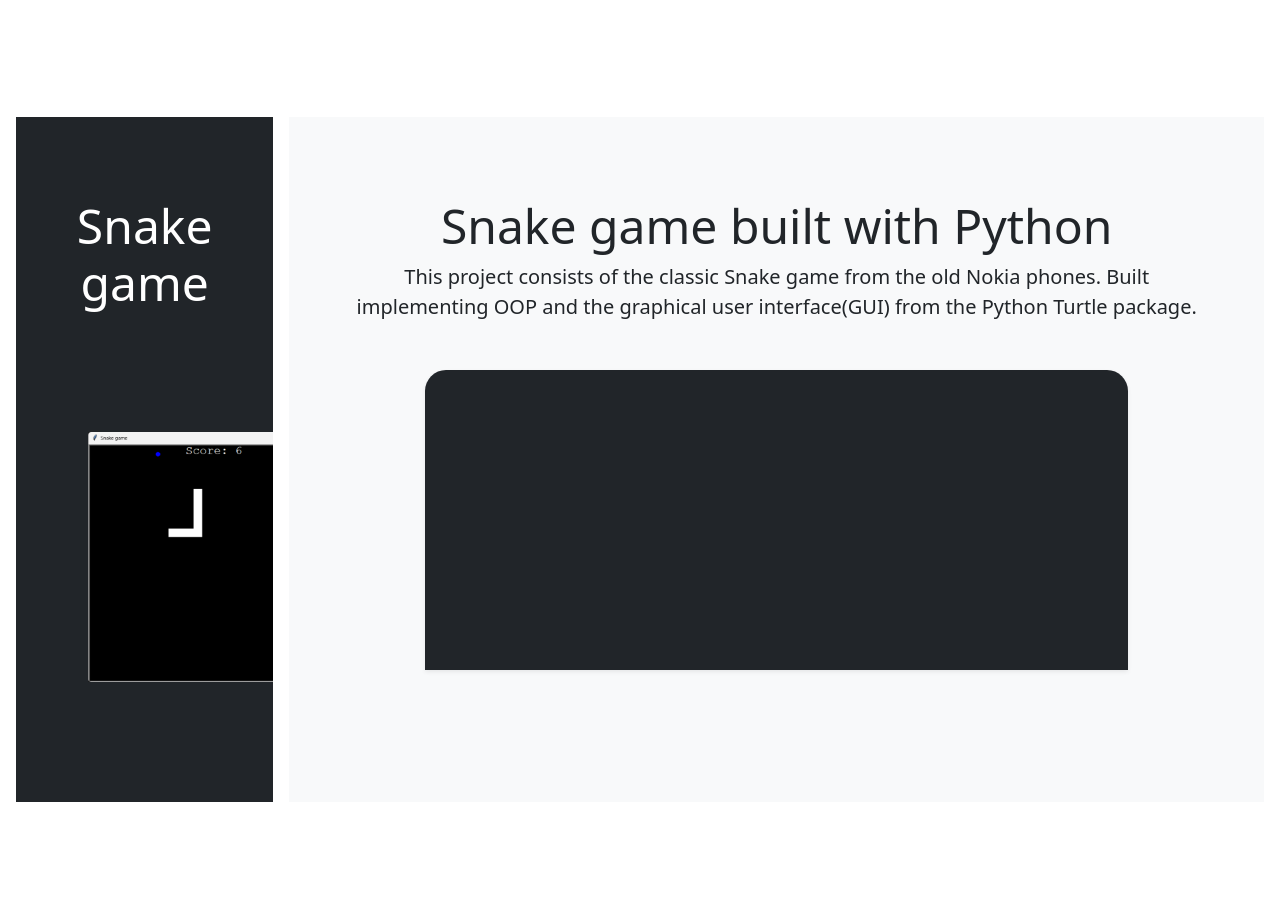
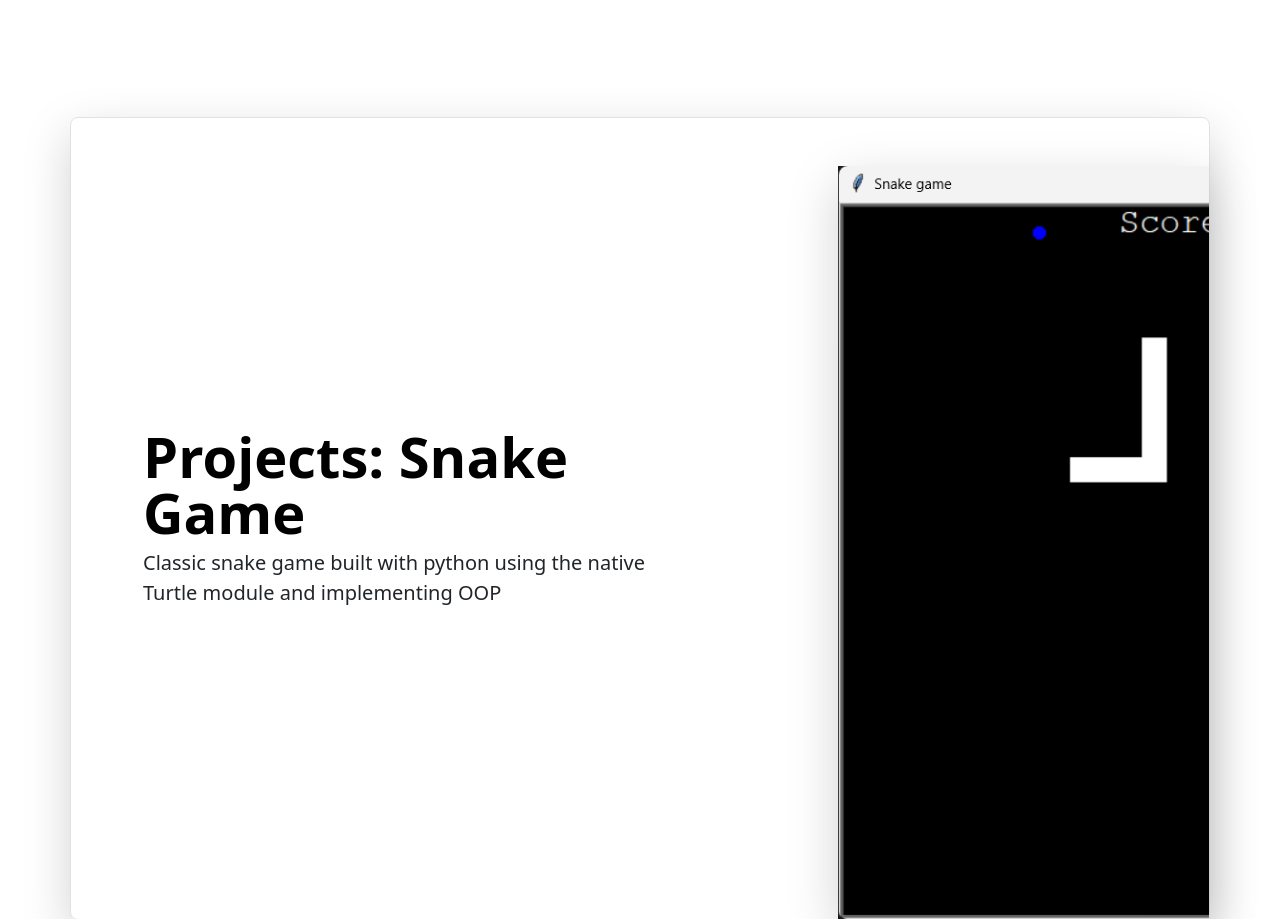
Before and after one commit to CesarMoralesDev17/digital-portfolio, a plain HTML site: page index.html in a window 1280 px wide. Shown: the part 408-1327 px from the top of the page. Before the commit the page ends 1226 px from the top, so only its background shows below. Drawn offline with nearby package versions, Linux system fonts and the light colour scheme.

Commit message:
added snake project

```diff
--- a/index.html
+++ b/index.html
@@ -32,29 +32,26 @@
         </header>
     </section>
     <section class="hero-section">
-        <div class="px-4 py-5 my-5 text-center"> <img class="d-block mx-auto mb-4" src="/React-icon.svg.webp" alt=""
+        <div class="px-4 py-5 my-5 text-center"> <img class="d-block mx-auto mb-4" src="./logo-react.svg" alt=""
                 width="72" height="57">
             <h1 class="display-5 fw-bold text-body-emphasis">I'm Cesar Morales</h1>
             <div class="col-lg-6 mx-auto">
-                <p class="lead mb-4">System's engineer undergraduate. Passionate about software and videogame development and the implementation of technologic solutions to real life problems</p>
+                <p class="lead mb-4">System's engineer undergraduate. Passionate about software and videogame
+                    development and the implementation of technologic solutions to real life problems</p>
 
-        </div>
+            </div>
     </section>
     <section id="projects">
-        <div class="d-md-flex flex-md-equal w-100 my-md-3 ps-md-3">
-            <div class="text-bg-dark me-md-3 pt-3 px-3 pt-md-5 px-md-5 text-center overflow-hidden">
-                <div class="my-3 py-3">
-                    <h2 class="display-5">Snake game</h2>
+        <div class="container my-5">
+            <div class="row p-4 pb-0 pe-lg-0 pt-lg-5 align-items-center rounded-3 border shadow-lg">
+                <div class="col-lg-7 p-3 p-lg-5 pt-lg-3">
+                    <h1 class="display-4 fw-bold lh-1 text-body-emphasis">Projects: Snake Game
+                    </h1>
+                    <p class="lead">Classic snake game built with python using the native Turtle module and implementing OOP</p>
+
                 </div>
-                <div class="px-4 py-5 my-5 text-center"> <img class="d-block mx-auto mb-4" src="./snake_game.png" alt=""
-                width="250" height="250"></div>
-            </div>
-            <div class="bg-body-tertiary me-md-3 pt-3 px-3 pt-md-5 px-md-5 text-center overflow-hidden">
-                <div class="my-3 p-3">
-                    <h2 class="display-5">Snake game built with Python</h2>
-                    <p class="lead">This project consists of the classic Snake game from the old Nokia phones. Built implementing OOP and the graphical user interface(GUI) from the Python Turtle package.</p>
-                </div>
-                <div class="bg-dark shadow-sm mx-auto" style="width: 80%; height: 300px; border-radius: 21px 21px 0 0;"></div>
+                <div class="col-lg-4 offset-lg-1 p-0 overflow-hidden shadow-lg"> <img class="rounded-lg-3"
+                        src="./snake_game.png" alt="" width="720"> </div>
             </div>
         </div>
     </section>
```
